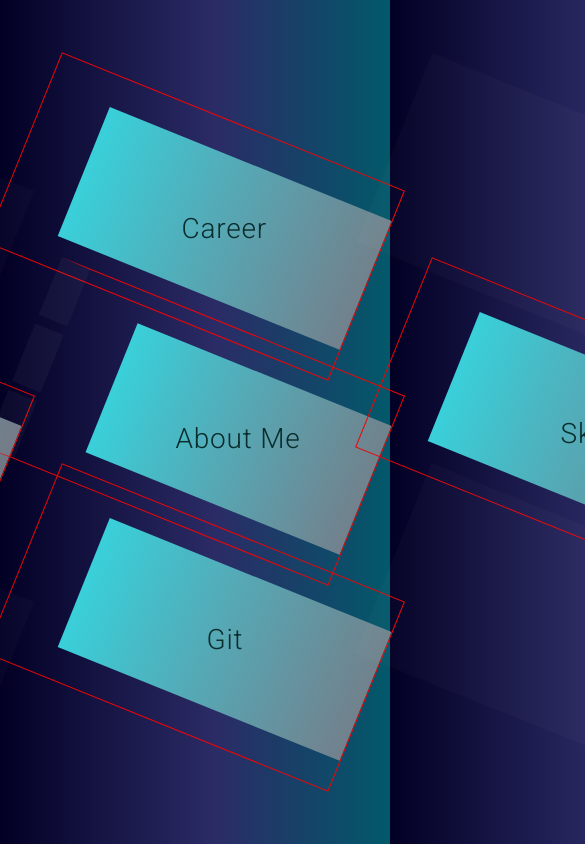
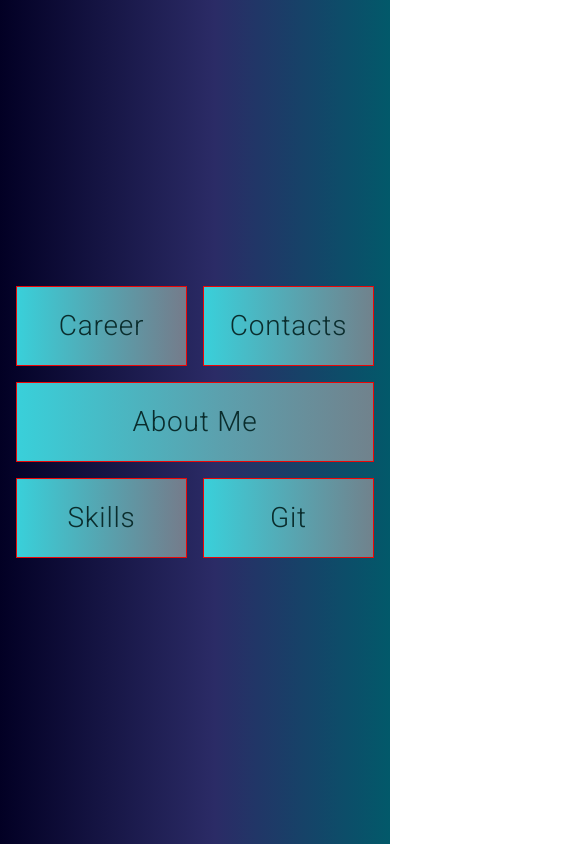
Before and after one commit to sergeongit/cv, an Angular app: page /home in a window 390 px wide. Shown: the top 844 px of the page, 585 px wide, since content can reach past the window. Built offline with nearby package versions, Linux system fonts and the light colour scheme.

Commit message:
made adaptive layout for 'home' page

```diff
--- a/src/app/components/pages/intro-page/intro-page.component.html
+++ b/src/app/components/pages/intro-page/intro-page.component.html
@@ -15,7 +15,7 @@
         </span>
     </div>
 
-    <div class="tiles-box__tile-container wrapper">
+    <div class="tiles-box__tile-container wrapper about-me">
         <span class="tiles-box__tile wrapper -center">
             <a [routerLink]="['/', 'about']">about me</a>
         </span>
--- a/src/app/components/pages/intro-page/intro-page.component.scss
+++ b/src/app/components/pages/intro-page/intro-page.component.scss
@@ -1,4 +1,4 @@
-@import "../../../../variables";
+@import "src/variables";
 
 :host {
     display: flex;
@@ -28,14 +28,6 @@
         &:nth-child(4n + 5) {
             border-left: 31px dashed rgba(231, 222, 223, 0.04);
         }
-
-        //&.-advertising {
-        //    max-width: 210px;
-        //    max-height: 120px;
-        //    border-color: black;
-        //    background: url("/assets/ad.jpg") center no-repeat;
-        //    background-size: cover;
-        //}
 
         &.-empty {
             opacity: 0.02;
@@ -108,6 +100,7 @@
 @media all and (max-width: 1920px) {
     .tiles-box {
         height: 90%;
+        padding: 72px 48px;
 
         &__tile-container {
             padding: 32px 0 32px 64px;
@@ -122,10 +115,68 @@
     }
 }
 
+@media all and (max-width: 1920px) and (min-resolution: 1.1dppx){
+    .tiles-box {
+        height: 96%;
+        grid-template-columns: repeat(3, 350px);
+        padding: 48px 24px;
+    }
+}
+
 @media all and (max-width: 1366px) {
     .tiles-box {
+        height: 90%;
+        grid-template-columns: repeat(3, 280px);
+        padding: 48px 64px;
+
         &__tile-container {
-            //padding: 24px 0 24px 48px;
+            padding: 0;
         }
     }
 }
+
+@media all and (max-width: 1366px) and (min-resolution: 1.1dppx) {
+    .tiles-box {
+        &__tile {
+            a {
+                font-size: 20px;
+                line-height: 28px;
+            }
+        }
+    }
+}
+
+@media all and (max-width: 1024px) {
+    .tiles-box {
+        width: 100%;
+        height: auto;
+        grid-template-columns: repeat(2, 1fr);
+        grid-template-rows: repeat(3, minmax(60px, 80px));
+        grid-gap: 16px;
+        padding: 16px;
+
+
+        &__tile-container {
+            transform: rotate(0deg);
+
+            &.about-me {
+                grid-column: span 2;
+            }
+
+            &:nth-child(4n + 5) {
+            border-left: 1px solid $color-alert-main;
+            }
+
+            &.-empty {
+                display: none;
+            }
+        }
+
+        &__tile {
+            a {
+                transform: rotate(0deg);
+            }
+        }
+    }
+
+}
--- a/src/custom-material-theme.scss
+++ b/src/custom-material-theme.scss
@@ -70,6 +70,7 @@ snack-bar-container.mat-snack-bar-container {
 // TOOLTIP
 .mat-tooltip {
     &.-primary-bg {
+        border-radius: 0;
         background: $color-alert-info;
         font-size: 14px;
         line-height: 1;
```
